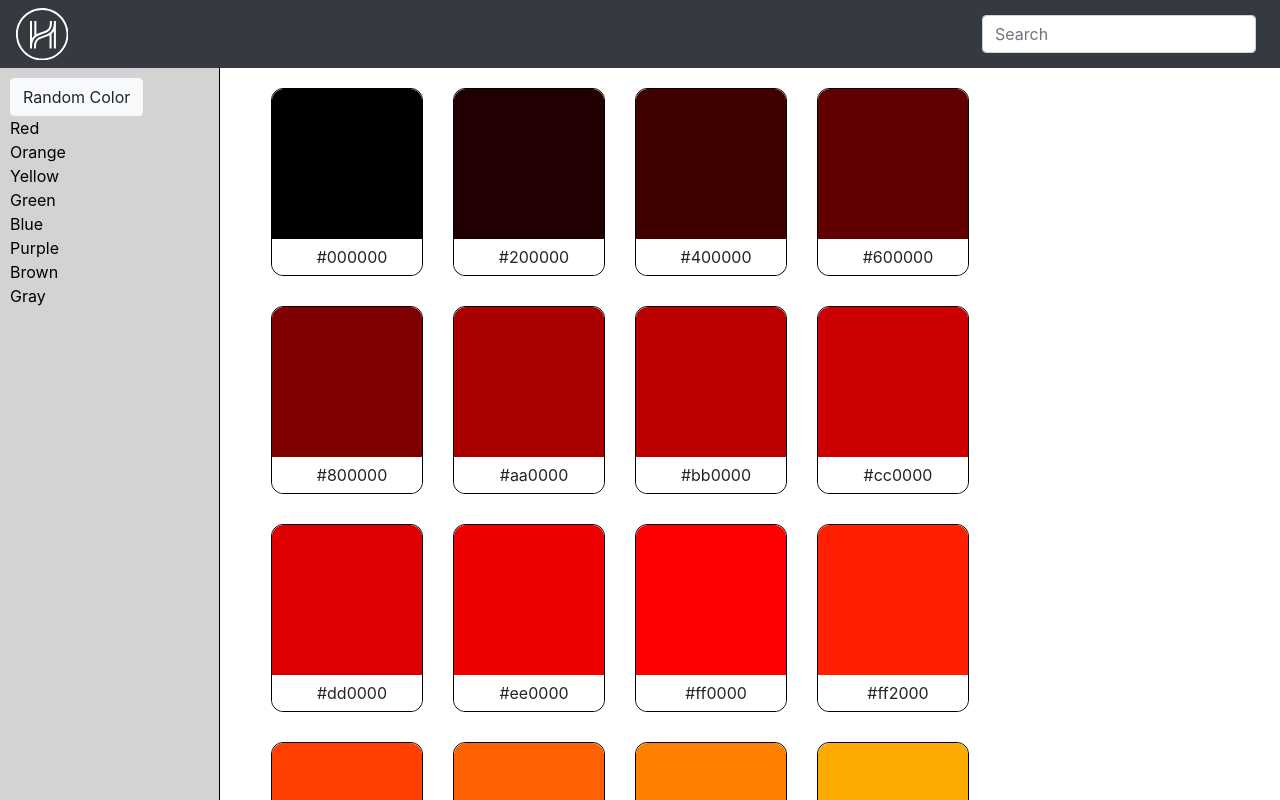
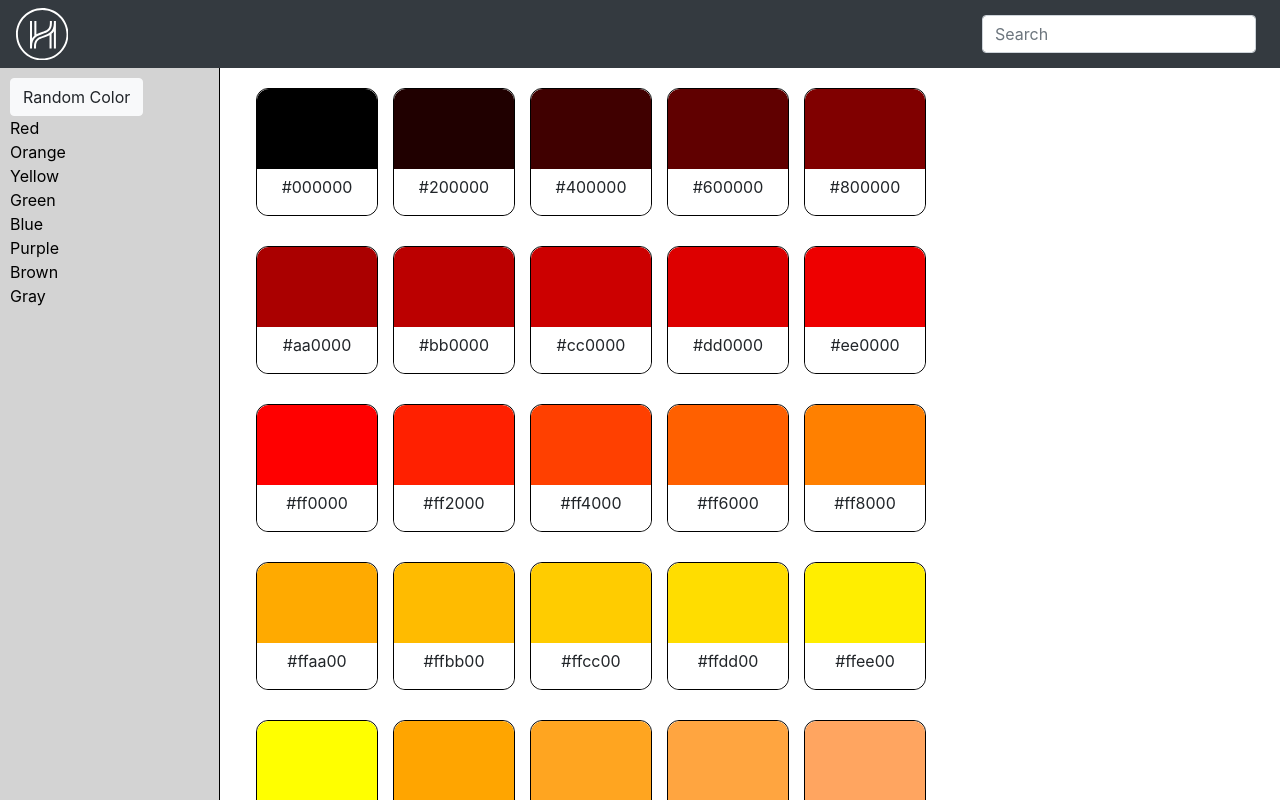
Before and after one commit to curtisyungen/hh-interview, a React (Create React App) app: page /list in a window 1280 px wide. Shown: the top 800 px of the page. Built offline with nearby package versions, Linux system fonts and the light colour scheme.

Commit message:
Add files via upload

```diff
--- a/src/components/Color/color.css
+++ b/src/components/Color/color.css
@@ -3,6 +3,7 @@
     border-radius: 12px;
     height: fit-content;
     margin: 15px;
+    margin-left: 0px;
     width: fit-content;
 }
 
@@ -17,19 +18,18 @@
     background: #fff;
     border-bottom-left-radius: 12px;
     border-bottom-right-radius: 12px;
-    height: 30px;
-    padding-left: 10px;
+    height: 40px;
 }
 
 .large {
-    height: 600px;
-    width: 600px;
+    height: 400px;
+    width: 668px;
 }
 
 .small {
     cursor: pointer;
-    height: 150px;
-    width: 150px;
+    height: 80px;
+    width: 120px;
 }
 
 @media only screen and (max-width: 768px) {
--- a/src/components/Color/color.js
+++ b/src/components/Color/color.js
@@ -4,6 +4,7 @@ import "./color.css";
 class Color extends Component {
     render() {
         return (
+            this.props.color ? (
                 <div className="color">
                     <div
                         className={`colorBackground ${this.props.size}`}
@@ -14,6 +15,9 @@ class Color extends Component {
                     </div>
                     <div className="colorName">{this.props.color}</div>
                 </div>
+            ) : (
+                <></>
+            )
         )
     }
 }
--- a/src/components/Sidebar/sidebar.css
+++ b/src/components/Sidebar/sidebar.css
@@ -6,8 +6,7 @@
     background: lightgray;
     border-right: 1px solid black;
     color: black;
-    height: auto;
-    margin-right: 10px;
+    height: 100%;
     min-height: 100vh;
     padding: 10px;
     position: absolute;
--- a/src/components/Suggestions/suggestions.css
+++ b/src/components/Suggestions/suggestions.css
@@ -2,6 +2,8 @@
     color: black;
     display: flex;
     flex-direction: row;
-    max-width: 500px;
-    overflow: hidden;
+    max-width: 800px;
+    overflow-y: hidden;
+    scrollbar-width: 0px !important;
+    white-space: normal;
 }
```
Lines whose indentation alone changed are shown as unchanged.
